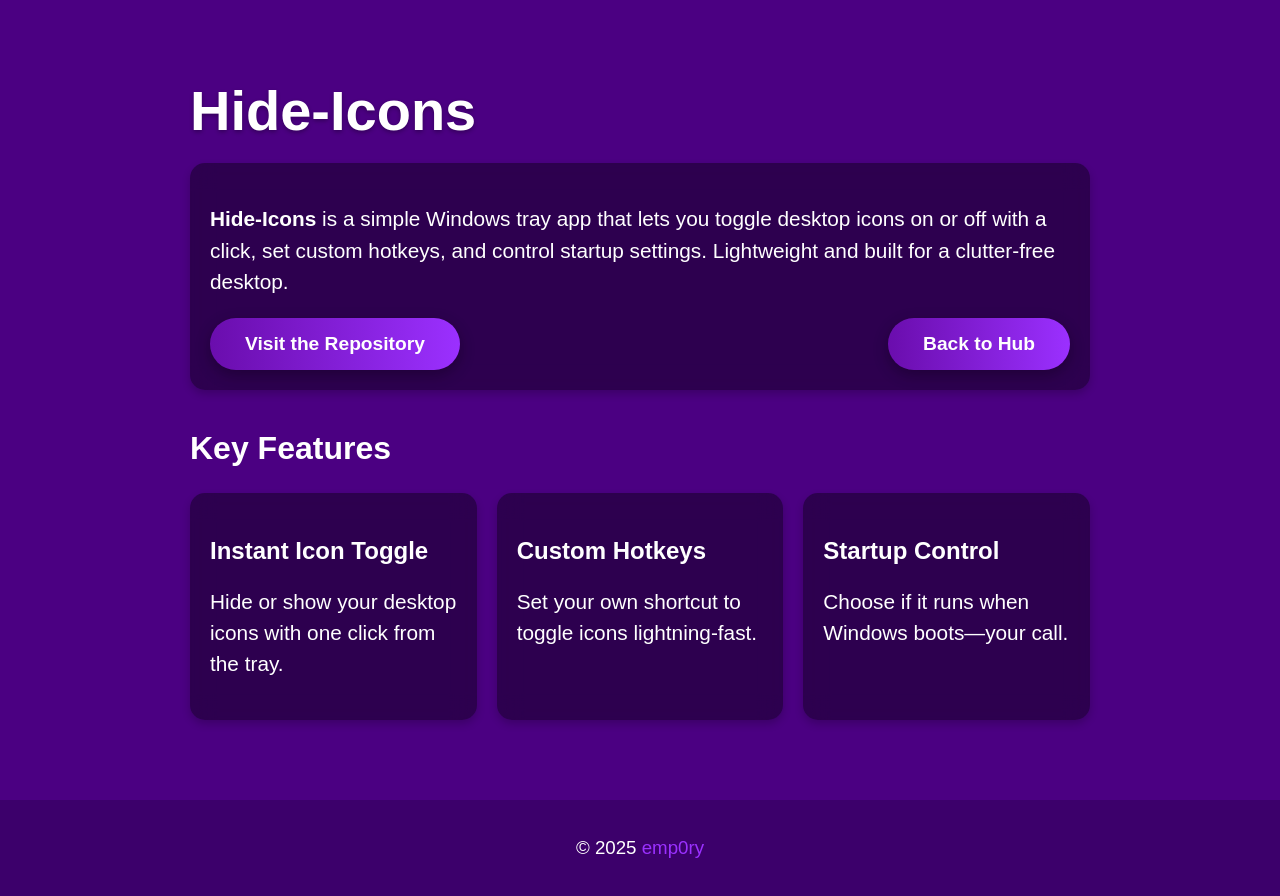
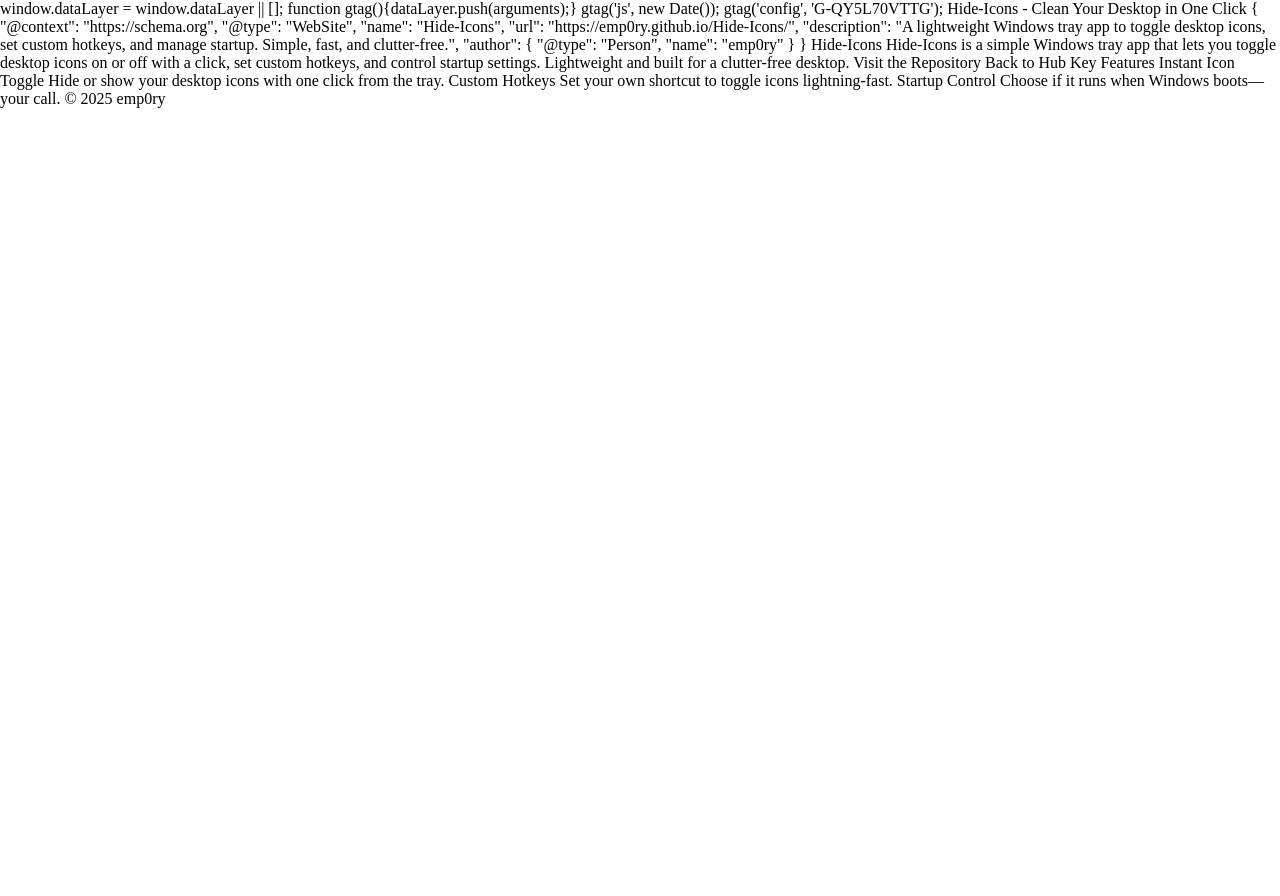
Before and after one commit to emp0ry/Hide-Icons, a plain HTML site: page docs/index.html in a window 1280 px wide. After the commit the page ends 800 px from the top, so only its background shows below. Drawn offline with Linux system fonts and the light colour scheme.

Commit message:
Update css

```diff
--- a/docs/css/styles.css
+++ b/docs/css/styles.css
@@ -1,3 +1,8 @@
+* {
+    all: unset !important;
+    box-sizing: border-box !important;
+}
+
 html, body {
     height: 100%;
     margin: 0;
```
